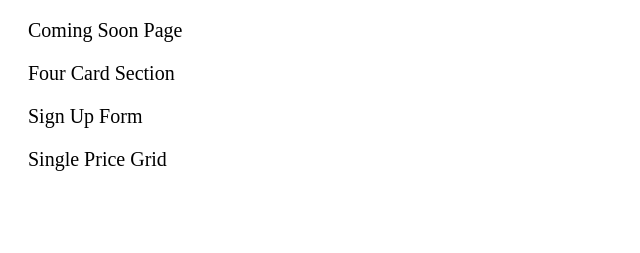
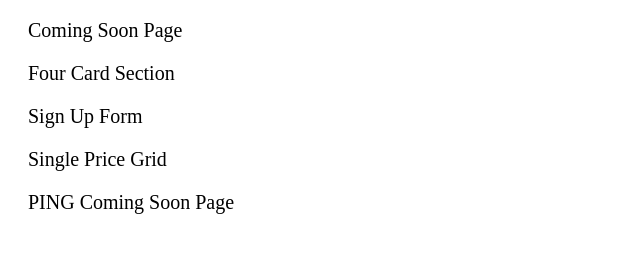
Before and after one commit to Martinsons/Projects, a plain HTML site: page index.html in a window 1280 px wide. Shown: the part 61-314 px from the top of the page, without its empty margins (0-640 px from the left). Drawn offline with Linux system fonts and the light colour scheme.

Commit message:
initial commit

```diff
--- a/index.html
+++ b/index.html
@@ -15,6 +15,8 @@
   <a href="https://cranky-clarke-0bc2da.netlify.com/">Four Card Section</a>
   <a href="https://elated-heyrovsky-b09e92.netlify.com/">Sign Up Form</a>
   <a href="https://zen-elion-aa04e6.netlify.com/">Single Price Grid</a>
+  <a href="https://nifty-joliot-297545.netlify.com/">PING Coming Soon Page</a>
+
 
 </body>
 
```
